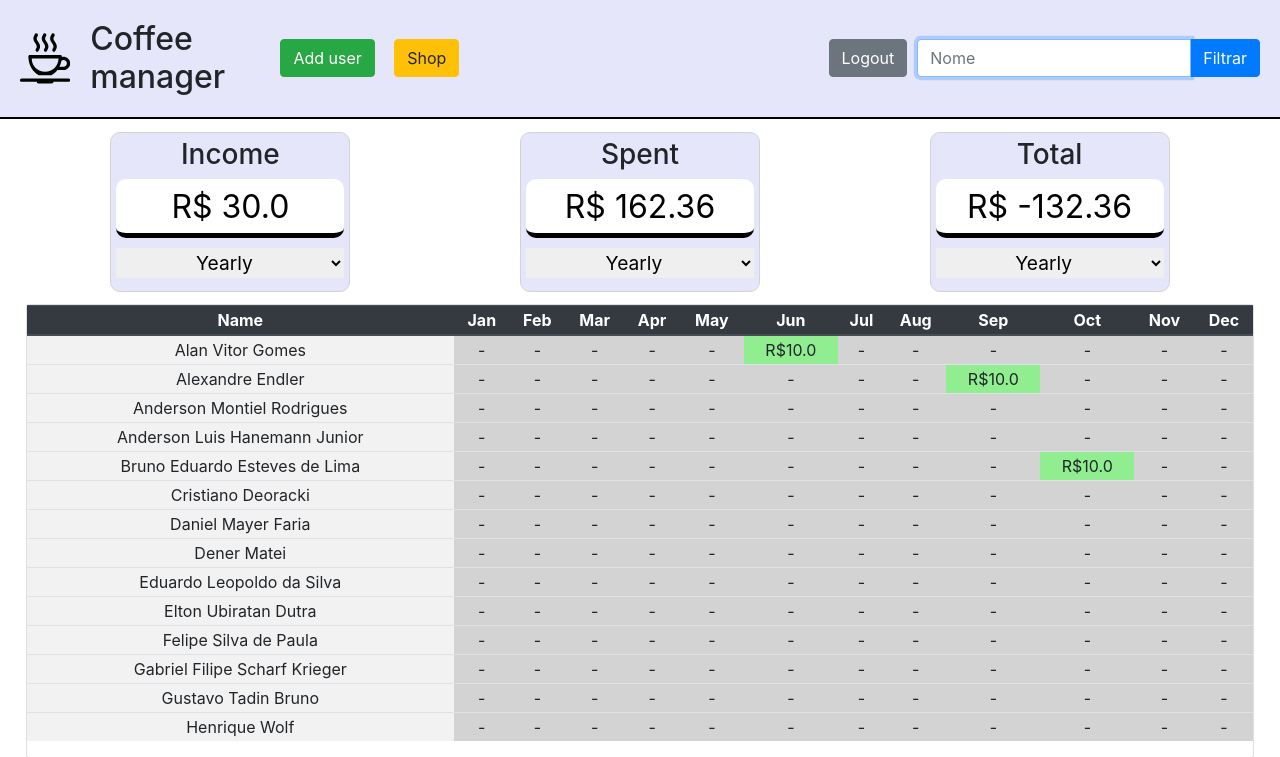
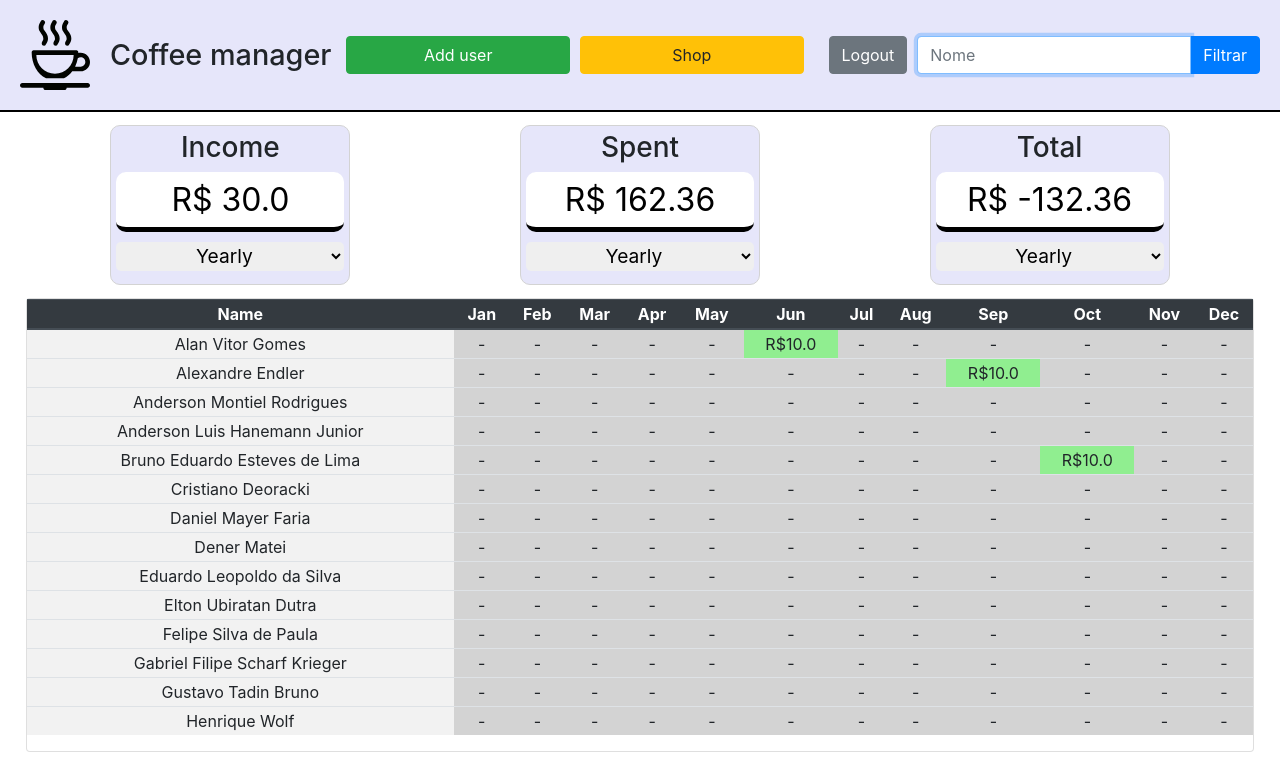
Before and after one commit to NativiXK/CoffeeCTRL, a Flask app: page /edit in a window 1280 px wide. Shown: the top 757 px of the page. Run offline with Flask 2, Linux system fonts and the light colour scheme; the visitor is signed in with stand-in values (Sample User, id 1); data comes from the database, SQL or seed files in the repository.

Commit message:
Improved css

```diff
--- a/app/static/manager/style.css
+++ b/app/static/manager/style.css
@@ -56,6 +56,7 @@ div#cash-box
     font-size: larger;
     line-height: 15px;
     border: none;
+    border-radius: 5px;
     height: 20%;
 }
 
@@ -94,6 +95,7 @@ div#cash-box
     display: inline-flex;
     height: auto;
     max-width: fit-content;
+    min-width: fit-content;
 }
 
 #header-img
@@ -101,24 +103,27 @@ div#cash-box
     display: contents;
     height: auto;
     width: 150px;
+    min-width: 40px;
     margin: auto;
 }
 
 #header-img svg
 {
     object-fit: scale-down;
-    max-height: 100%;
+    max-height: 70px;
+    min-height: 70px;
 }
 
 #header-title-text
 {
     margin: auto 0;
     margin-left: 20px;
+    font-size: 1.8rem;
 }
 
 .header-tools
 {
-    width: 60%;
+    width: 40%;
     margin: auto 10px;
     display: flex;
     align-content: center;
@@ -128,8 +133,8 @@ div#cash-box
 
 .header-tools button
 {
-    width: auto;
-    margin-left: 3%;
+    width: 100%;
+    margin: 5px;
 }
 
 #btn-login
@@ -141,7 +146,8 @@ div#cash-box
 #btn-logout
 {
     width: max-content;
-    margin-left: auto;
+    height: min-content;
+    margin: 10px;
 }
 
 #header-filter
@@ -156,6 +162,7 @@ header
 {
     display: flex;
     align-content: center;
+    align-items: center;
     justify-content: space-between;
     width: 100%;
     padding: 20px;
--- a/app/templates/manager/edit.html
+++ b/app/templates/manager/edit.html
@@ -24,8 +24,10 @@
     <div class="header-tools">
         <button class="btn btn-success" id="btn-add-person">Add user</button>
         <button class="btn btn-warning" id="btn-shop">Shop</button>
-        <button class="btn btn-secondary" id="btn-logout">Logout</button>
+
     </div>
+
+    <button class="btn btn-secondary" id="btn-logout">Logout</button>
 
     <div id="header-filter">
         <form class="input-group" action="/edit" method="post">
```
